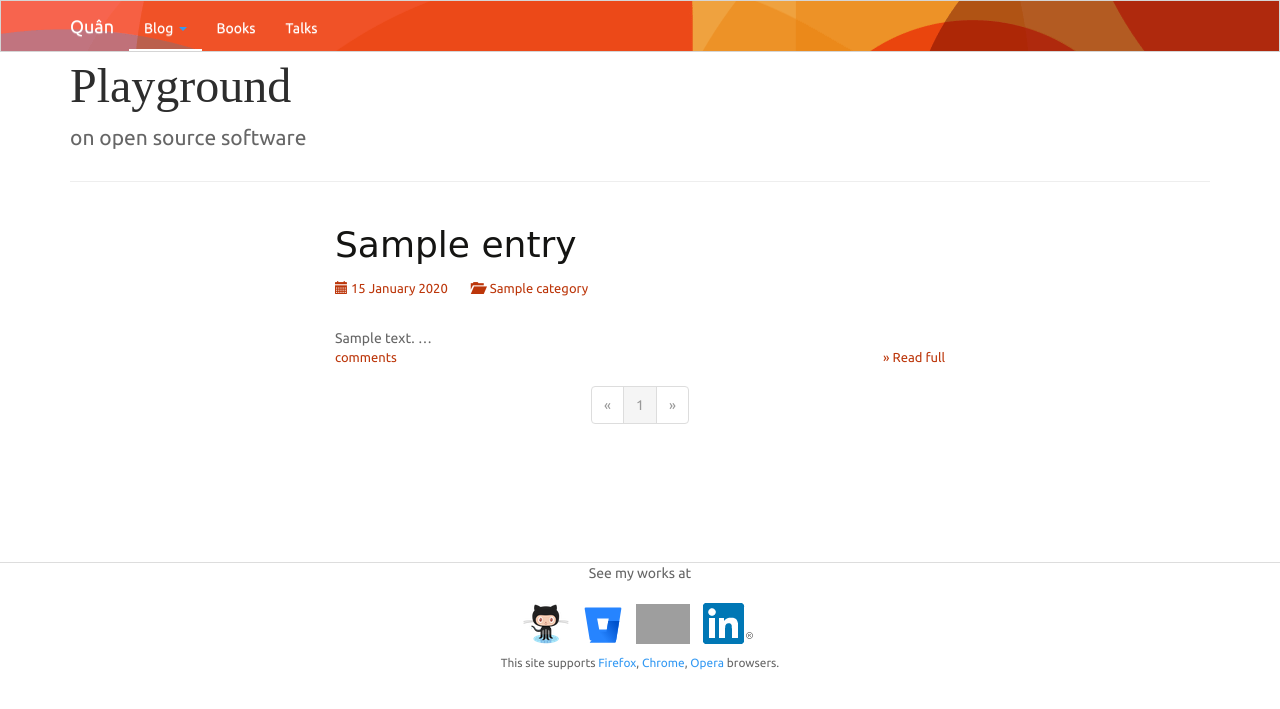
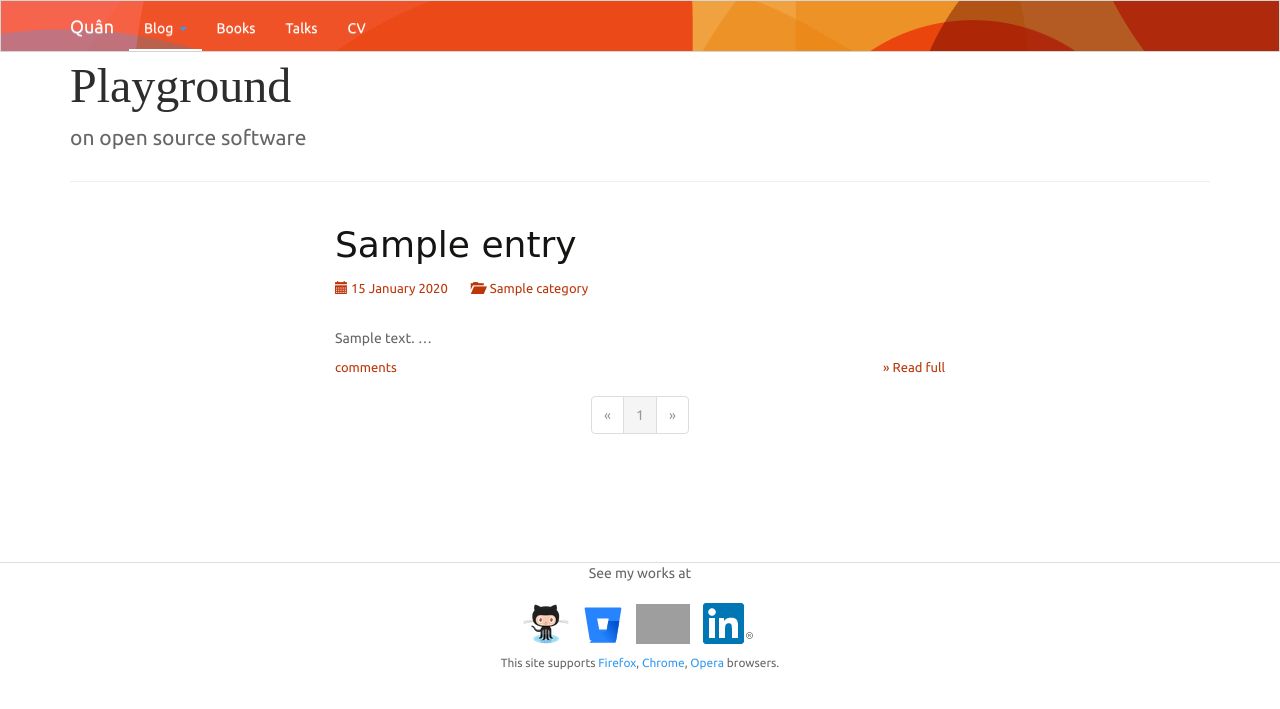
Before and after one commit to hongquan/QuanWeb, a Flask app: page /blog/ in a window 1280 px wide. Shown: the top 709 px of the page. Run offline with Flask 2, Linux system fonts and the light colour scheme; tables that the repository leaves empty hold one stand-in row (values such as "Sample post"); some libraries are stand-ins or nearby versions; some web fonts are replaced; grey boxes are pictures that could not be loaded.

Commit message:
Add my CV link

````diff
--- a/blues/blog/util.py
+++ b/blues/blog/util.py
@@ -7,7 +7,7 @@ from .pygments_renderer import PygmentsRenderer
 def make_excerpt(fullmarkdown):
     lines = fullmarkdown.splitlines(True)[:7]
     # Count "code block" marker (```)
-    count = sum(1 for l in lines if l.startswith('```'))
+    count = sum(1 for li in lines if li.startswith('```'))
     if (count % 2) == 1:  # There are odd number of marks
         if lines[-1].startswith('```'):
             # Remove last mark...
@@ -16,7 +16,7 @@ def make_excerpt(fullmarkdown):
             # ...Or add another mark to make sure the number is even
             lines.append('```')
     reduced = ''.join(lines)
-    return mistletoe.markdown(reduced)
+    return mistletoe.markdown(reduced) + '...'
 
 
 def make_html(fullmarkdown):
--- a/static/css/custom.css
+++ b/static/css/custom.css
@@ -20,6 +20,7 @@ article .entry-content h2 {
 .entry-meta {
     clear: both;
     font-size: 13px;
+    margin-top: 1rem;
 }
 
 .entry-meta > span {
@@ -51,8 +52,8 @@ h1.entry-title {
 }
 
 .entry-content {
-    -moz-hyphens: auto;
-    word-wrap: break-word;
+  -moz-hyphens: auto;
+  word-wrap: break-word;
 }
 
 
@@ -129,8 +130,12 @@ a.onbar.active {
   width: 100%
 }
 
-.container.main {
+.container.main:not(:fullscreen) {
   max-width: 640px
+}
+
+.container.main:fullscreen {
+  max-width: 100%;
 }
 
 .link-comment {
@@ -141,6 +146,14 @@ a.onbar.active {
     content: '…'
 }
 
+.entry-content.front p:last-child {
+  margin-bottom: 0;
+}
+
 .navbar-toggle .icon-bar {
   background-color: #000
 }
+
+.asciicast:fullscreen {
+  width: 100%;
+}
--- a/templates/base.html
+++ b/templates/base.html
@@ -17,10 +17,10 @@
       <link rel='stylesheet' href='//fonts.googleapis.com/css?family=Source+Sans+Pro%3A300%2C400%2C700%2C300italic%2C400italic%2C700italic%7CBitter%3A400%2C700&subset=latin%2Clatin-ext'>
       <link href='//fonts.googleapis.com/css?family=Convergence' rel='stylesheet'>
       <link href='//fonts.googleapis.com/css?family=Ubuntu' rel='stylesheet'>
-      <link rel='stylesheet' href='{{ static('css/custom.css') }}'>
-      <link rel='stylesheet' href='{{ static('fonts/genericons.css') }}'>
+      <link rel='stylesheet' href="{{ static('css/custom.css') }}?v=5">
+      <link rel='stylesheet' href="{{ static('fonts/genericons.css') }}">
       <link rel='stylesheet' href="{{ static('css/pygments-css/emacs.css') }}">
-      <link rel='icon' href='{{ static('img/favicon.png') }}'>
+      <link rel='icon' href="{{ static('img/favicon.png') }}">
       <style>
         body {
           font-family: Ubuntu, Arial, sans-serif;
--- a/templates/navbar.html
+++ b/templates/navbar.html
@@ -18,8 +18,8 @@
             <li><a href='{{ cat|category_url }}'>{{ cat }}</a></li>
           {% endfor %}
           <li class='divider'></li>
-          <li><a href='{{ url_for('blog.list_posts', catslug='_uncategorized') }}'>Uncategorized</a></li>
-          <li><a href='{{ url_for('blog.list_posts', catslug=None) }}'>All</a></li>
+          <li><a href="{{ url_for('blog.list_posts', catslug='_uncategorized') }}">Uncategorized</a></li>
+          <li><a href="{{ url_for('blog.list_posts', catslug=None) }}">All</a></li>
         </ul>
       </li>
 
@@ -30,6 +30,10 @@
       <li>
         <a href='/talk/' class='onbar'>Talks</a>
       </li>
+
+      <li>
+        <a href='/Downloads/CV-Quan.pdf' class='onbar'>CV</a>
+      </li>
     </ul>
 
     <ul class='nav navbar-nav navbar-right'>
````
